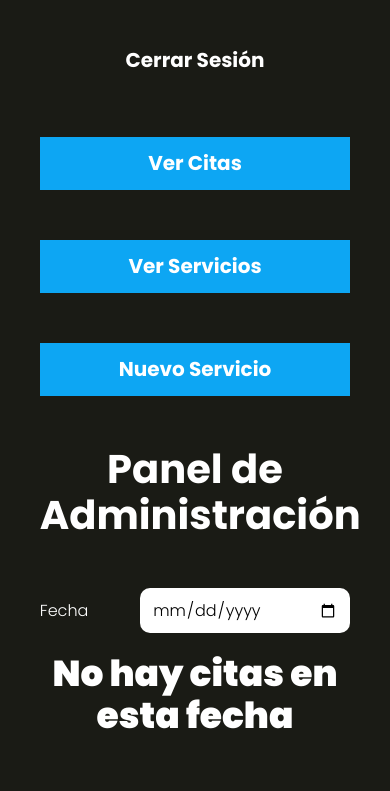
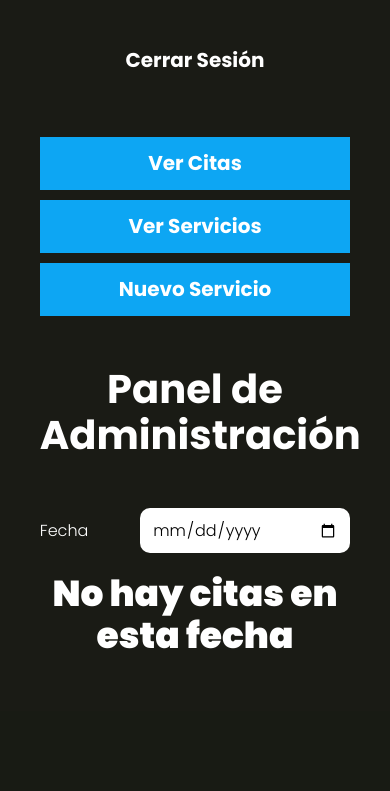
Before and after one commit to Benjamin-Galan/app_salon, a PHP site: the page made by views/admin/index.php in a window 390 px wide. Shown: the part 289-1080 px from the top of the page. After the commit the page ends 938 px from the top, so only its background shows below. Run offline with PHP 8.4, Linux system fonts and the light colour scheme; the template is opened without the code that fills it, so the values that code supplies are empty; the visitor is signed in with stand-in values (Sample User, id 1).

Commit message:
Agregando un scroll en tamaño de tablet

```diff
--- a/src/scss/layout/_ui.scss
+++ b/src/scss/layout/_ui.scss
@@ -23,6 +23,9 @@
     width: 95%;
     margin: 0 auto;
     padding: 3rem;
+    @include m.tablet{
+        overflow: scroll;
+    }
 }
 
 .nombre-pagina {
@@ -50,3 +53,17 @@
         @include m.boton(v.$negro, v.$blanco);
     }
 }
+
+.barra-servicios{
+    margin-bottom: v.$separacion;
+
+    @include m.tablet{
+        display: flex;
+        justify-content: space-between;
+        gap: 1rem;
+    }
+
+    .boton{
+        margin: 0 0 1rem 0;
+    }
+}
```
Also changed, not shown: public/build/css/app.css, 1 other file.
